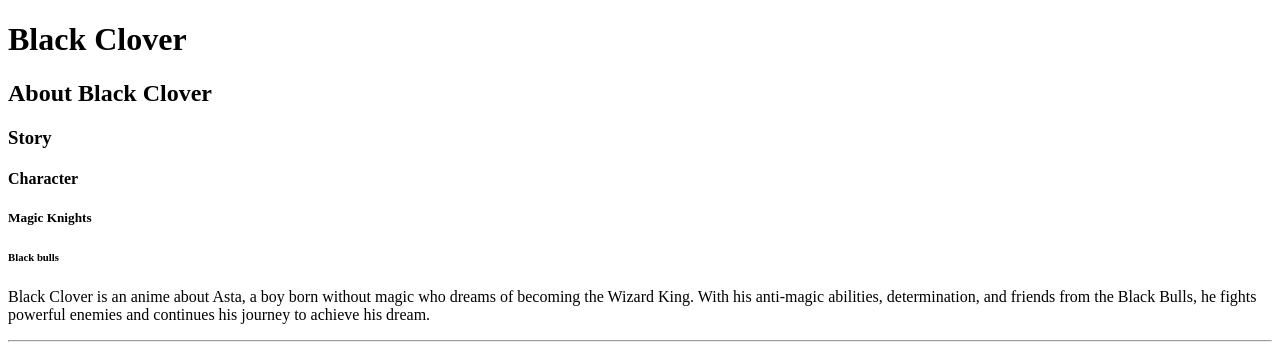
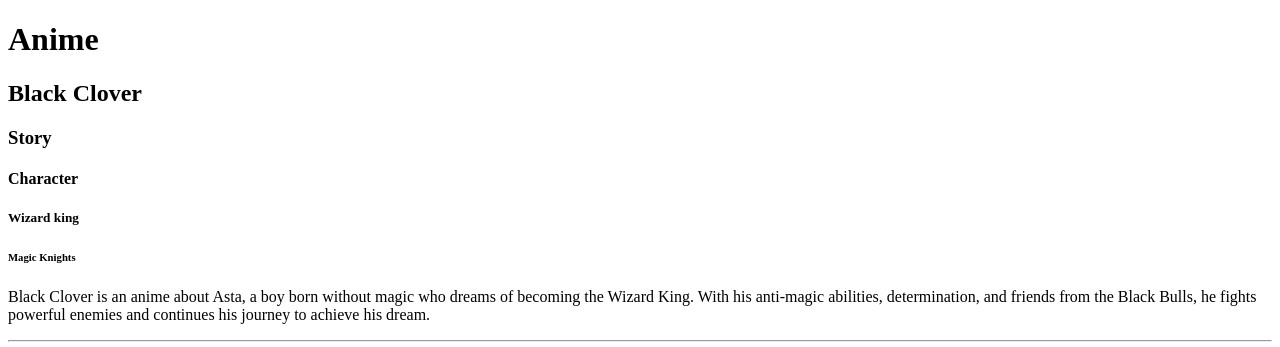
Before and after one commit to mohitpatil0319/HTML, a plain HTML site: page index.html in a window 1280 px wide. Shown: the top 347 px of the page. Drawn offline with Linux system fonts and the light colour scheme.

Commit message:
change heading

```diff
--- a/index.html
+++ b/index.html
@@ -8,12 +8,12 @@
 </head>
 <body>
     <!-- Heading tag -->
-    <h1>Black Clover</h1>
-    <h2>About Black Clover</h2>
+    <h1>Anime</h1>
+    <h2>Black Clover</h2>
     <h3>Story</h3>
     <h4>Character</h4>
-    <h5>Magic Knights</h5>
-    <h6>Black bulls</h6>
+    <h5>Wizard king</h5>
+    <h6>Magic Knights</h6>
 
     <!-- Used to Add paragraph in HTML -->
     <p> Black Clover is an anime about Asta, a boy born without magic who dreams of becoming the Wizard King. With his anti-magic abilities, determination, and friends from the Black Bulls, he fights powerful enemies and continues his journey to achieve his dream. </p>
```
